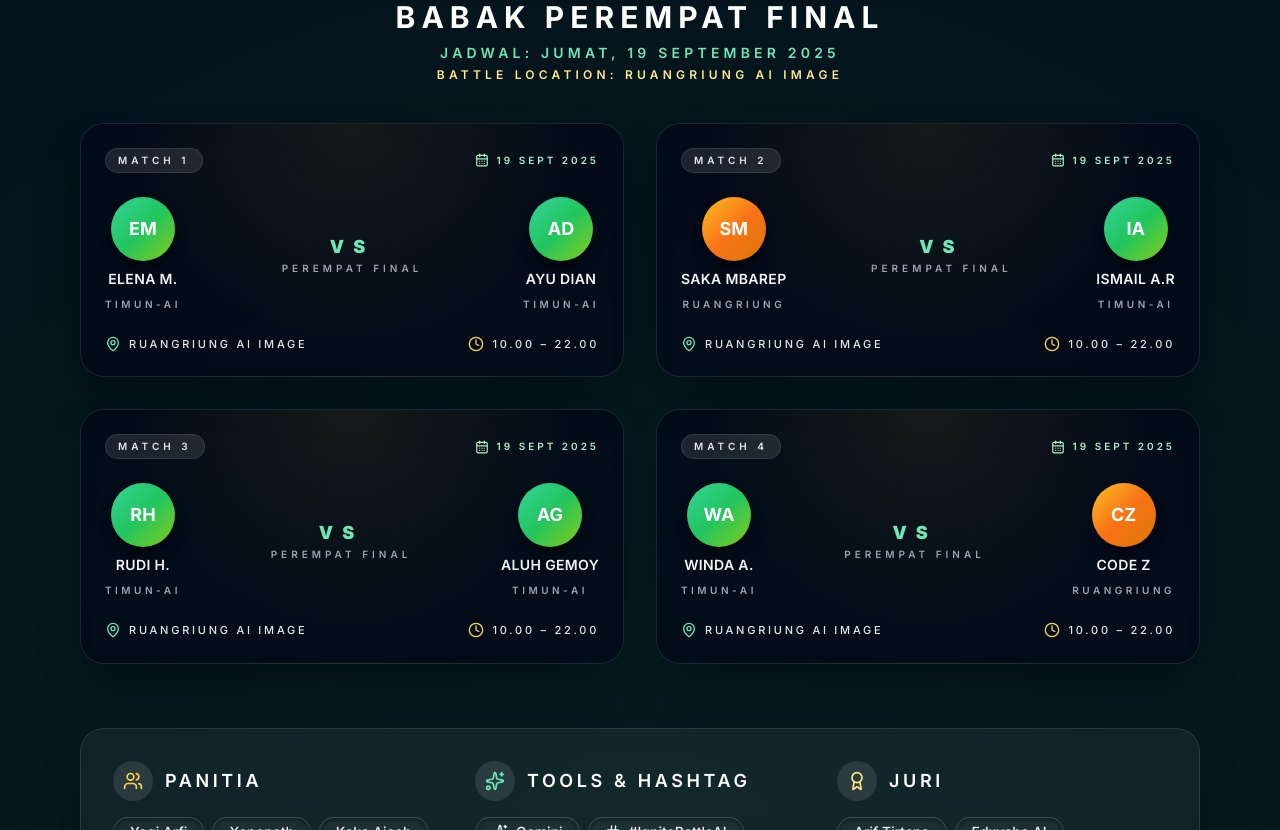
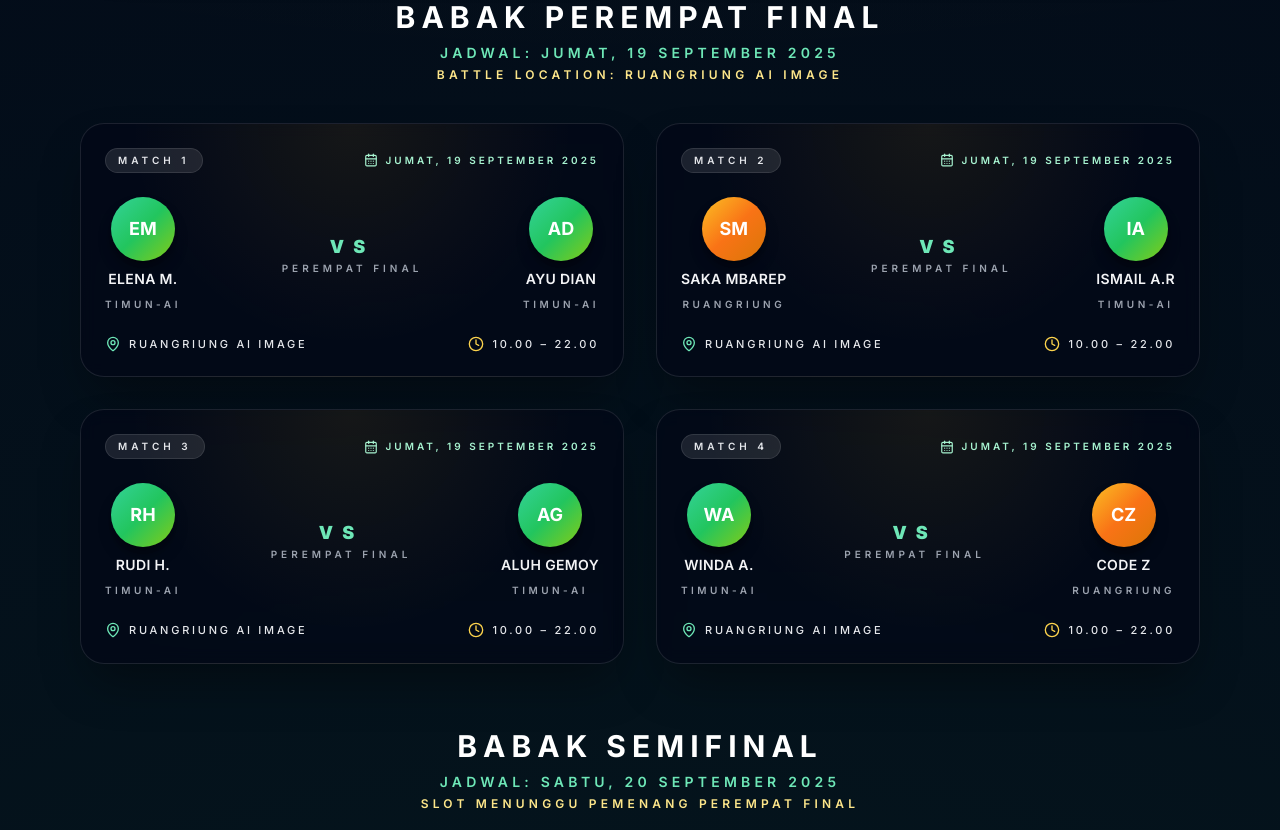
Before and after one commit to ruangriung/ruangriung-generator-app, a Next.js app: page /battle-ignite-friendship in a window 1280 px wide. Shown: the part 3160-3990 px from the top of the page. Built offline with nearby package versions, Linux system fonts and the light colour scheme; no server answers.

Commit message:
Center mobile bracket cards and add upcoming round slots

```diff
--- a/app/battle-ignite-friendship/page.tsx
+++ b/app/battle-ignite-friendship/page.tsx
@@ -29,6 +29,37 @@ const createInitials = (name: string) => {
     .slice(0, 2)
     .join('');
 };
+
+type Community = 'RuangRiung' | 'Timun-AI';
+
+type ParticipantInfo = {
+  name: string;
+  community?: Community;
+  subtitle?: string;
+};
+
+type BracketMatch = {
+  match: string;
+  stageLabel: string;
+  dateLabel: string;
+  timeLabel: string;
+  locationLabel: string;
+  left: ParticipantInfo;
+  right: ParticipantInfo;
+};
+
+const communityAccents: Record<Community, string> = {
+  RuangRiung: 'from-amber-400 via-orange-500 to-amber-600',
+  'Timun-AI': 'from-emerald-400 via-green-500 to-lime-500',
+};
+
+const fallbackAccent = 'from-slate-500 via-slate-600 to-slate-700';
+
+const resolveAccent = (participant: ParticipantInfo) =>
+  participant.community ? communityAccents[participant.community] : fallbackAccent;
+
+const resolveSubtitle = (participant: ParticipantInfo) =>
+  participant.subtitle ?? participant.community;
 
 const eventHighlights = [
   {
@@ -65,80 +96,141 @@ const qualificationBattles = [
   {
     id: 1,
     theme: 'Makoto Shinkai style',
-    left: { name: 'Nurul', community: 'RuangRiung' as const },
-    right: { name: 'Ayu Dian', community: 'Timun-AI' as const },
+    left: { name: 'Nurul', community: 'RuangRiung' },
+    right: { name: 'Ayu Dian', community: 'Timun-AI' },
   },
   {
     id: 2,
     theme: 'Lattice reality',
-    left: { name: 'Saka Mbarep', community: 'RuangRiung' as const },
-    right: { name: 'Elena M.', community: 'Timun-AI' as const },
+    left: { name: 'Saka Mbarep', community: 'RuangRiung' },
+    right: { name: 'Elena M.', community: 'Timun-AI' },
   },
   {
     id: 3,
     theme: 'Refraction labyrinth',
-    left: { name: 'Bangteh CRT', community: 'RuangRiung' as const },
-    right: { name: 'Ismail A.R', community: 'Timun-AI' as const },
+    left: { name: 'Bangteh CRT', community: 'RuangRiung' },
+    right: { name: 'Ismail A.R', community: 'Timun-AI' },
   },
   {
     id: 4,
     theme: 'Escher style impossible geometri',
-    left: { name: 'Famii', community: 'RuangRiung' as const },
-    right: { name: 'Aluh Gemoy', community: 'Timun-AI' as const },
+    left: { name: 'Famii', community: 'RuangRiung' },
+    right: { name: 'Aluh Gemoy', community: 'Timun-AI' },
   },
   {
     id: 5,
     theme: 'Hyper-detailed Maximalism',
-    left: { name: 'Mahidara', community: 'RuangRiung' as const },
-    right: { name: 'Rudi H.', community: 'Timun-AI' as const },
+    left: { name: 'Mahidara', community: 'RuangRiung' },
+    right: { name: 'Rudi H.', community: 'Timun-AI' },
   },
   {
     id: 6,
     theme: 'Hypervoronoi Matrix',
-    left: { name: 'David Amd', community: 'RuangRiung' as const },
-    right: { name: 'Budy R.', community: 'Timun-AI' as const },
+    left: { name: 'David Amd', community: 'RuangRiung' },
+    right: { name: 'Budy R.', community: 'Timun-AI' },
   },
   {
     id: 7,
     theme: 'Baroque Grotesque',
-    left: { name: 'Dery Lau', community: 'RuangRiung' as const },
-    right: { name: 'Winda A.', community: 'Timun-AI' as const },
+    left: { name: 'Dery Lau', community: 'RuangRiung' },
+    right: { name: 'Winda A.', community: 'Timun-AI' },
   },
   {
     id: 8,
     theme: 'Fractal Lines',
-    left: { name: 'Code Z', community: 'RuangRiung' as const },
-    right: { name: 'Sri Hayati', community: 'Timun-AI' as const },
+    left: { name: 'Code Z', community: 'RuangRiung' },
+    right: { name: 'Sri Hayati', community: 'Timun-AI' },
   },
-] as const;
+] satisfies Array<{
+  id: number;
+  theme: string;
+  left: ParticipantInfo;
+  right: ParticipantInfo;
+}>;
 
-const communityAccents = {
-  'RuangRiung': 'from-amber-400 via-orange-500 to-amber-600',
-  'Timun-AI': 'from-emerald-400 via-green-500 to-lime-500',
-} as const;
-
-const quarterFinalists = [
+const quarterFinalMatches = [
   {
     match: 'Match 1',
-    left: { name: 'Elena M.', community: 'Timun-AI' as const },
-    right: { name: 'Ayu Dian', community: 'Timun-AI' as const },
+    stageLabel: 'Perempat Final',
+    dateLabel: 'Jumat, 19 September 2025',
+    timeLabel: '10.00 – 22.00',
+    locationLabel: 'RuangRiung AI Image',
+    left: { name: 'Elena M.', community: 'Timun-AI' },
+    right: { name: 'Ayu Dian', community: 'Timun-AI' },
   },
   {
     match: 'Match 2',
-    left: { name: 'Saka Mbarep', community: 'RuangRiung' as const },
-    right: { name: 'Ismail A.R', community: 'Timun-AI' as const },
+    stageLabel: 'Perempat Final',
+    dateLabel: 'Jumat, 19 September 2025',
+    timeLabel: '10.00 – 22.00',
+    locationLabel: 'RuangRiung AI Image',
+    left: { name: 'Saka Mbarep', community: 'RuangRiung' },
+    right: { name: 'Ismail A.R', community: 'Timun-AI' },
   },
   {
     match: 'Match 3',
-    left: { name: 'Rudi H.', community: 'Timun-AI' as const },
-    right: { name: 'Aluh Gemoy', community: 'Timun-AI' as const },
+    stageLabel: 'Perempat Final',
+    dateLabel: 'Jumat, 19 September 2025',
+    timeLabel: '10.00 – 22.00',
+    locationLabel: 'RuangRiung AI Image',
+    left: { name: 'Rudi H.', community: 'Timun-AI' },
+    right: { name: 'Aluh Gemoy', community: 'Timun-AI' },
   },
   {
     match: 'Match 4',
-    left: { name: 'Winda A.', community: 'Timun-AI' as const },
-    right: { name: 'Code Z', community: 'RuangRiung' as const },
+    stageLabel: 'Perempat Final',
+    dateLabel: 'Jumat, 19 September 2025',
+    timeLabel: '10.00 – 22.00',
+    locationLabel: 'RuangRiung AI Image',
+    left: { name: 'Winda A.', community: 'Timun-AI' },
+    right: { name: 'Code Z', community: 'RuangRiung' },
   },
-] as const;
+] satisfies BracketMatch[];
+
+const semiFinalMatches = [
+  {
+    match: 'Semifinal 1',
+    stageLabel: 'Semifinal',
+    dateLabel: 'Sabtu, 20 September 2025',
+    timeLabel: '10.00 – 22.00',
+    locationLabel: 'RuangRiung AI Image',
+    left: { name: 'Pemenang Match 1', subtitle: 'Perempat Final 1' },
+    right: { name: 'Pemenang Match 2', subtitle: 'Perempat Final 2' },
+  },
+  {
+    match: 'Semifinal 2',
+    stageLabel: 'Semifinal',
+    dateLabel: 'Sabtu, 20 September 2025',
+    timeLabel: '10.00 – 22.00',
+    locationLabel: 'RuangRiung AI Image',
+    left: { name: 'Pemenang Match 3', subtitle: 'Perempat Final 3' },
+    right: { name: 'Pemenang Match 4', subtitle: 'Perempat Final 4' },
+  },
+] satisfies BracketMatch[];
+
+const finalMatches = [
+  {
+    match: 'Grand Final',
+    stageLabel: 'Final',
+    dateLabel: 'Minggu, 21 September 2025',
+    timeLabel: '19.00',
+    locationLabel: 'RuangRiung AI Image',
+    left: { name: 'Pemenang Semifinal 1', subtitle: 'Semifinal 1' },
+    right: { name: 'Pemenang Semifinal 2', subtitle: 'Semifinal 2' },
+  },
+] satisfies BracketMatch[];
+
+const thirdPlaceMatches = [
+  {
+    match: '3rd Place Battle',
+    stageLabel: '3rd Place',
+    dateLabel: 'Minggu, 21 September 2025',
+    timeLabel: '19.00 (bersamaan Final)',
+    locationLabel: 'RuangRiung AI Image',
+    left: { name: 'Kalah Semifinal 1', subtitle: 'Semifinal 1' },
+    right: { name: 'Kalah Semifinal 2', subtitle: 'Semifinal 2' },
+  },
+] satisfies BracketMatch[];
 
 const stageSchedule = [
   {
@@ -168,7 +260,7 @@ const stageSchedule = [
   {
     stage: '3rd Place',
     date: 'Minggu, 21 September 2025',
-    time: '13.00',
+    time: '19.00 (bersamaan Final)',
     location: 'RuangRiung AI Image',
   },
 ] as const;
@@ -235,6 +327,53 @@ const Pill = ({ label, icon: Icon }: { label: string; icon?: LucideIcon }) => (
     {Icon ? <Icon className="h-4 w-4" /> : null}
     {label}
   </span>
+);
+
+const BracketMatchCard = ({
+  match,
+  stageLabel,
+  dateLabel,
+  timeLabel,
+  locationLabel,
+  left,
+  right,
+}: BracketMatch) => (
+  <div className="overflow-hidden rounded-3xl border border-white/10 bg-[radial-gradient(circle_at_top,_rgba(251,191,36,0.08),_transparent_60%)] bg-slate-950/60 p-6 shadow-2xl shadow-black/40 backdrop-blur">
+    <div className="flex flex-col items-center gap-3 text-center sm:flex-row sm:justify-between sm:text-left">
+      <span className="rounded-full border border-white/10 bg-white/10 px-3 py-1 text-[10px] font-semibold uppercase tracking-[0.4em] text-gray-200">
+        {match}
+      </span>
+      <span className="inline-flex items-center gap-2 text-[10px] font-semibold uppercase tracking-[0.3em] text-emerald-200">
+        <CalendarDays className="h-3.5 w-3.5" /> {dateLabel}
+      </span>
+    </div>
+    <div className="mt-6 flex flex-col items-center gap-6 text-center sm:flex-row sm:flex-wrap sm:justify-between sm:text-left">
+      <ParticipantBadge
+        name={left.name}
+        accent={resolveAccent(left)}
+        subtitle={resolveSubtitle(left)}
+      />
+      <div className="flex w-full flex-col items-center justify-center text-center sm:flex-1">
+        <span className="text-lg font-black uppercase tracking-[0.5em] text-emerald-300">VS</span>
+        <span className="text-[10px] font-semibold uppercase tracking-[0.4em] text-gray-400">{stageLabel}</span>
+      </div>
+      <ParticipantBadge
+        name={right.name}
+        accent={resolveAccent(right)}
+        subtitle={resolveSubtitle(right)}
+      />
+    </div>
+    <div className="mt-6 flex flex-col items-center gap-3 text-center text-[11px] font-medium uppercase tracking-[0.25em] text-gray-200 sm:flex-row sm:justify-between sm:text-left">
+      <span className="inline-flex items-center gap-2">
+        <MapPin className="h-4 w-4 text-emerald-300" />
+        {locationLabel}
+      </span>
+      <span className="inline-flex items-center gap-2">
+        <Clock className="h-4 w-4 text-amber-300" />
+        {timeLabel}
+      </span>
+    </div>
+  </div>
 );
 
 export default function BattleIgniteFriendshipPage() {
@@ -329,7 +468,7 @@ export default function BattleIgniteFriendshipPage() {
                   key={battle.id}
                   className="overflow-hidden rounded-3xl border border-white/10 bg-[radial-gradient(circle_at_top,_rgba(251,191,36,0.08),_transparent_60%)] bg-slate-950/60 p-6 shadow-2xl shadow-black/40 backdrop-blur"
                 >
-                  <div className="flex flex-wrap items-center justify-between gap-3">
+                  <div className="flex flex-col items-center gap-3 text-center sm:flex-row sm:flex-wrap sm:justify-between sm:text-left">
                     <span className="rounded-full border border-white/10 bg-white/10 px-3 py-1 text-[10px] font-semibold uppercase tracking-[0.4em] text-gray-300">
                       Battle {battle.id}
                     </span>
@@ -338,19 +477,19 @@ export default function BattleIgniteFriendshipPage() {
                     </span>
                   </div>
 
-                  <div className="mt-6 flex flex-wrap items-center justify-between gap-6">
+                  <div className="mt-6 flex flex-col items-center gap-6 text-center sm:flex-row sm:flex-wrap sm:justify-between sm:text-left">
                     <ParticipantBadge
                       name={battle.left.name}
-                      accent={communityAccents[battle.left.community]}
-                      subtitle={battle.left.community}
+                      accent={resolveAccent(battle.left)}
+                      subtitle={resolveSubtitle(battle.left)}
                     />
-                    <div className="flex flex-1 min-w-[120px] items-center justify-center">
+                    <div className="flex w-full items-center justify-center sm:flex-1 sm:min-w-[120px]">
                       <span className="text-xs font-black uppercase tracking-[0.5em] text-emerald-300">VS</span>
                     </div>
                     <ParticipantBadge
                       name={battle.right.name}
-                      accent={communityAccents[battle.right.community]}
-                      subtitle={battle.right.community}
+                      accent={resolveAccent(battle.right)}
+                      subtitle={resolveSubtitle(battle.right)}
                     />
                   </div>
 
@@ -375,46 +514,56 @@ export default function BattleIgniteFriendshipPage() {
             </div>
 
             <div className="mt-10 grid gap-8 lg:grid-cols-2">
-              {quarterFinalists.map((match) => (
-                <div
-                  key={match.match}
-                  className="group relative overflow-hidden rounded-3xl border border-white/10 bg-[radial-gradient(circle_at_top,_rgba(251,191,36,0.08),_transparent_60%)] bg-slate-950/60 p-6 shadow-2xl shadow-black/40 backdrop-blur"
-                >
-                  <div className="flex flex-wrap items-center justify-between gap-3">
-                    <span className="rounded-full border border-white/10 bg-white/10 px-3 py-1 text-[10px] font-semibold uppercase tracking-[0.4em] text-gray-200">
-                      {match.match}
-                    </span>
-                    <span className="inline-flex items-center gap-2 text-[10px] font-semibold uppercase tracking-[0.3em] text-emerald-200">
-                      <CalendarDays className="h-3.5 w-3.5" /> 19 Sept 2025
-                    </span>
-                  </div>
-                  <div className="mt-6 flex flex-wrap items-center justify-between gap-6">
-                    <ParticipantBadge
-                      name={match.left.name}
-                      accent={communityAccents[match.left.community]}
-                      subtitle={match.left.community}
-                    />
-                    <div className="flex flex-col items-center justify-center text-center">
-                      <span className="text-lg font-black uppercase tracking-[0.5em] text-emerald-300">VS</span>
-                      <span className="text-[10px] font-semibold uppercase tracking-[0.4em] text-gray-400">Perempat Final</span>
-                    </div>
-                    <ParticipantBadge
-                      name={match.right.name}
-                      accent={communityAccents[match.right.community]}
-                      subtitle={match.right.community}
-                    />
-                  </div>
-                  <div className="mt-6 flex flex-wrap items-center justify-between gap-3 text-[11px] font-medium uppercase tracking-[0.25em] text-gray-200">
-                    <span className="inline-flex items-center gap-2">
-                      <MapPin className="h-4 w-4 text-emerald-300" />
-                      RuangRiung AI Image
-                    </span>
-                    <span className="inline-flex items-center gap-2">
-                      <Clock className="h-4 w-4 text-amber-300" />
-                      10.00 – 22.00
-                    </span>
-                  </div>
-                </div>
+              {quarterFinalMatches.map((match) => (
+                <BracketMatchCard key={match.match} {...match} />
+              ))}
+            </div>
+          </section>
+
+          <section className="mt-16">
+            <div className="text-center">
+              <h2 className="text-3xl font-bold uppercase tracking-[0.2em] text-white">Babak Semifinal</h2>
+              <p className="mt-2 text-sm font-semibold uppercase tracking-[0.3em] text-emerald-300">
+                Jadwal: Sabtu, 20 September 2025
+              </p>
+              <p className="mt-1 text-xs font-semibold uppercase tracking-[0.35em] text-amber-200">
+                Slot menunggu pemenang perempat final
+              </p>
+            </div>
+
+            <div className="mt-10 grid gap-8 lg:grid-cols-2">
+              {semiFinalMatches.map((match) => (
+                <BracketMatchCard key={match.match} {...match} />
+              ))}
+            </div>
+          </section>
+
+          <section className="mt-16">
+            <div className="text-center">
+              <h2 className="text-3xl font-bold uppercase tracking-[0.2em] text-white">Babak Final</h2>
+              <p className="mt-2 text-sm font-semibold uppercase tracking-[0.3em] text-emerald-300">
+                Minggu, 21 September 2025 - Pukul 19.00
+              </p>
+            </div>
+
+            <div className="mt-10 grid gap-8 sm:mx-auto sm:max-w-2xl">
+              {finalMatches.map((match) => (
+                <BracketMatchCard key={match.match} {...match} />
+              ))}
+            </div>
+          </section>
+
+          <section className="mt-16">
+            <div className="text-center">
+              <h2 className="text-3xl font-bold uppercase tracking-[0.2em] text-white">3rd Place Battle</h2>
+              <p className="mt-2 text-sm font-semibold uppercase tracking-[0.3em] text-emerald-300">
+                Digelar serentak dengan Final pada pukul 19.00
+              </p>
+            </div>
+
+            <div className="mt-10 grid gap-8 sm:mx-auto sm:max-w-2xl">
+              {thirdPlaceMatches.map((match) => (
+                <BracketMatchCard key={match.match} {...match} />
               ))}
             </div>
           </section>
```
